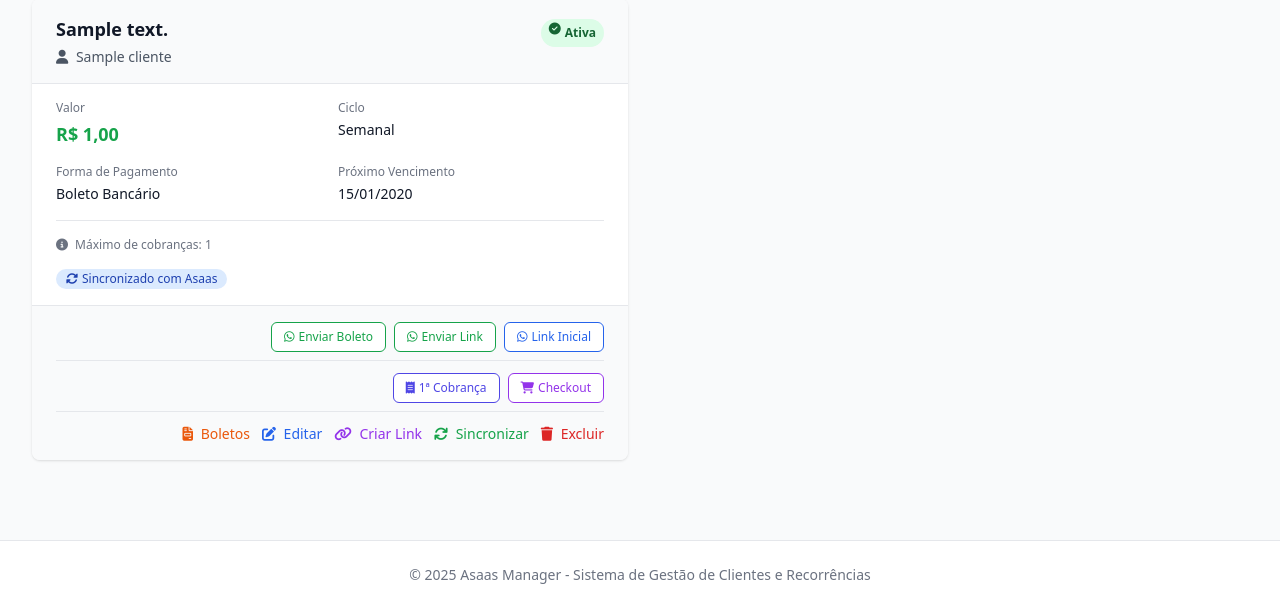
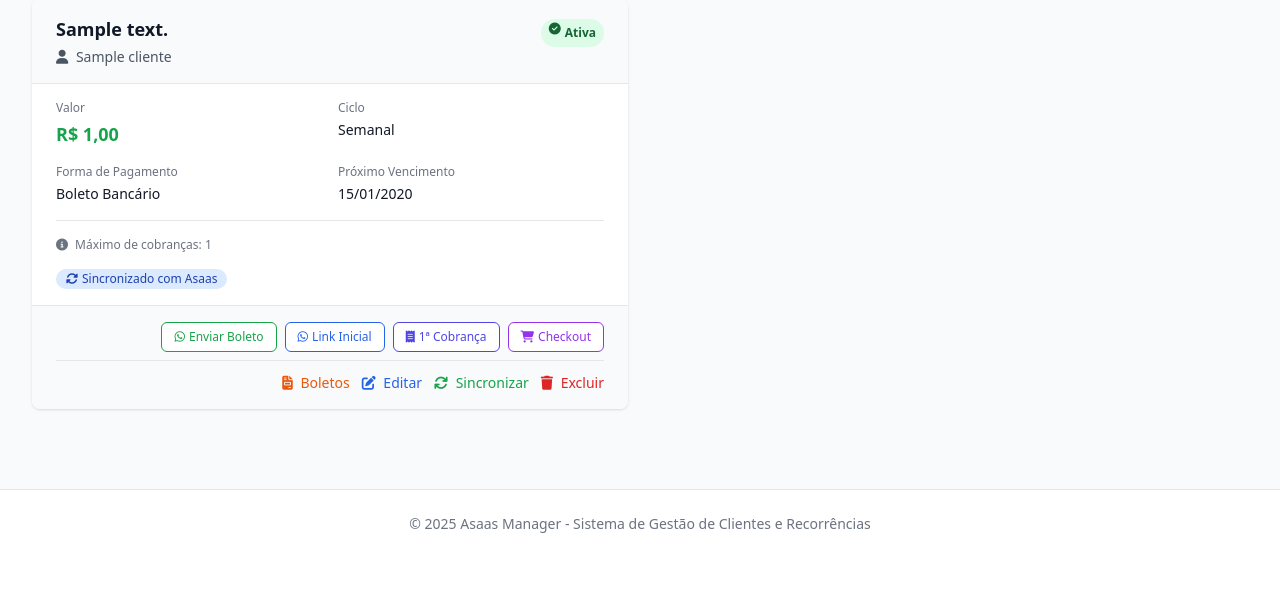
Before and after one commit to rogaciano/gestor_asaas, a Django app: page /recorrencias/ in a window 1280 px wide. Shown: the part 311-920 px from the top of the page. After the commit the page ends 844 px from the top, so only its background shows below. Run offline with Django 4.2, Linux system fonts and the light colour scheme; a user stored in the database is signed in; tables that the repository leaves empty hold one stand-in row (values such as "Sample post"); some libraries are stand-ins or nearby versions.

Commit message:
Refactor: Simplificar interface de recorrências - remover botões duplicados

```diff
--- a/templates/recorrencias/list.html
+++ b/templates/recorrencias/list.html
@@ -196,7 +196,7 @@
 
         <div class="px-6 py-4 bg-gray-50 border-t border-gray-200">
             <div class="flex flex-col gap-3">
-                <!-- Ações de WhatsApp -->
+                <!-- Ações de WhatsApp e Links -->
                 <div class="flex justify-end space-x-2 pb-2 border-b border-gray-200">
                     {% if recorrencia.asaas_id and recorrencia.cliente %}
                         {% if recorrencia.cliente.mobilePhone or recorrencia.cliente.phone %}
@@ -204,21 +204,13 @@
                            class="inline-flex items-center px-3 py-1.5 border border-green-600 rounded-md text-xs font-medium text-green-600 bg-white hover:bg-green-50">
                             <i class="fab fa-whatsapp mr-1"></i> Enviar Boleto
                         </a>
-                        <a href="{% url 'recorrencia_enviar_link_whatsapp' recorrencia.pk %}"
-                           class="inline-flex items-center px-3 py-1.5 border border-green-600 rounded-md text-xs font-medium text-green-600 bg-white hover:bg-green-50">
-                            <i class="fab fa-whatsapp mr-1"></i> Enviar Link
-                        </a>
                         <a href="{% url 'recorrencia_enviar_link_inicial_whatsapp' recorrencia.pk %}"
                            class="inline-flex items-center px-3 py-1.5 border border-blue-600 rounded-md text-xs font-medium text-blue-600 bg-white hover:bg-blue-50"
-                           title="Enviar link da primeira cobrança">
+                           title="Enviar link da primeira cobrança por WhatsApp">
                             <i class="fab fa-whatsapp mr-1"></i> Link Inicial
                         </a>
                         {% endif %}
                     {% endif %}
-                </div>
-
-                <!-- Links de Pagamento Inicial -->
-                <div class="flex justify-end space-x-2 pb-2 border-b border-gray-200">
                     {% if recorrencia.asaas_id %}
                     <a href="{% url 'recorrencia_link_primeira_cobranca' recorrencia.pk %}"
                        class="inline-flex items-center px-3 py-1.5 border border-indigo-600 rounded-md text-xs font-medium text-indigo-600 bg-white hover:bg-indigo-50"
@@ -243,9 +235,6 @@
                     <a href="{% url 'recorrencia_edit' recorrencia.pk %}" class="text-sm text-blue-600 hover:text-blue-800">
                         <i class="fas fa-edit mr-1"></i> Editar
                     </a>
-                    <a href="{% url 'recorrencia_criar_link' recorrencia.pk %}" class="text-sm text-purple-600 hover:text-purple-800">
-                        <i class="fas fa-link mr-1"></i> Criar Link
-                    </a>
                     <a href="{% url 'recorrencia_sync' recorrencia.pk %}" class="text-sm text-green-600 hover:text-green-800">
                         <i class="fas fa-sync mr-1"></i> Sincronizar
                     </a>
```
